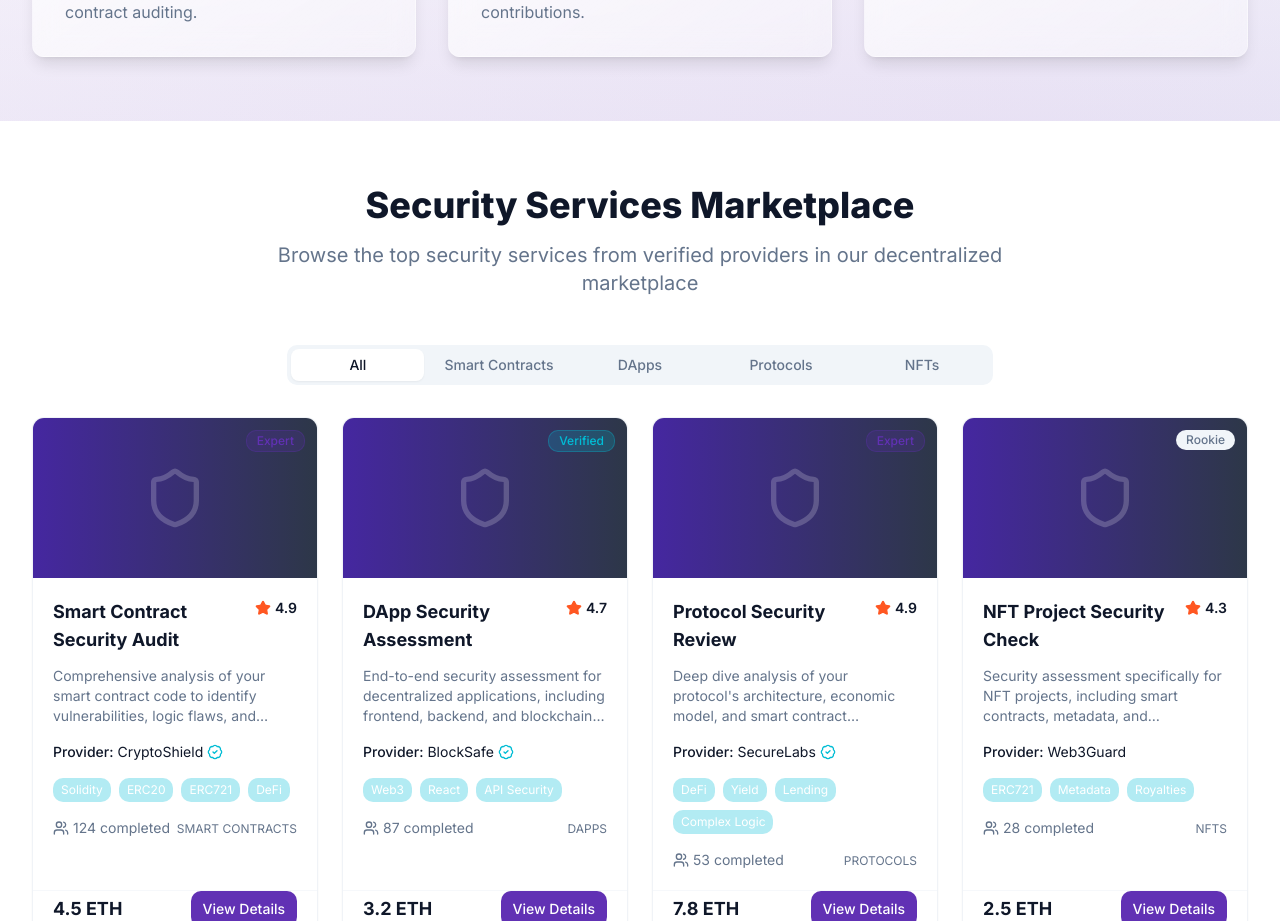
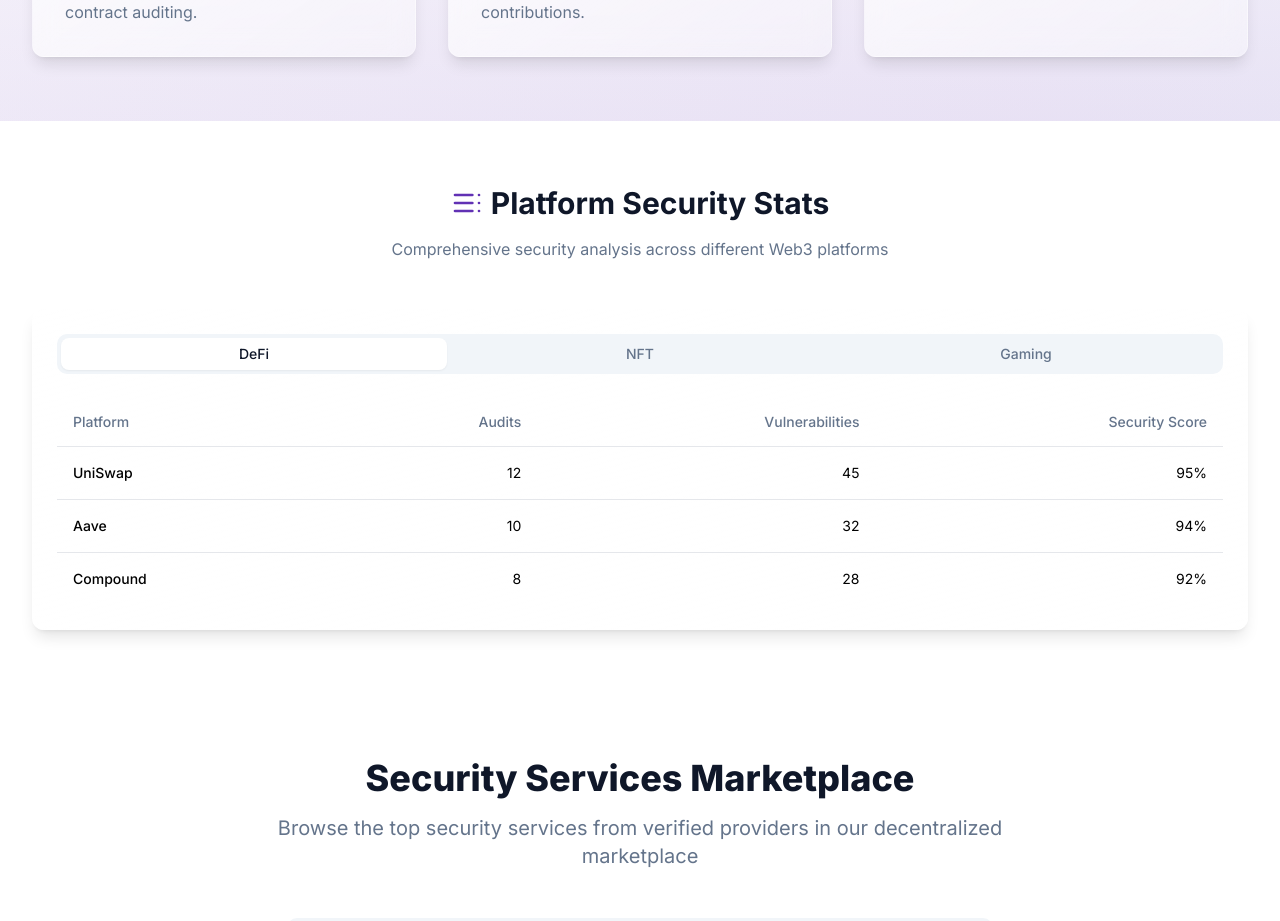
Before and after one commit to wund3run/secure-web3-arena, a React (Vite) app: page / in a window 1280 px wide. Shown: the part 1382-2303 px from the top of the page. Built offline with nearby package versions, Linux system fonts and the light colour scheme.

Commit message:
Fix: Link tabs and table on homepage
This commit links the tabs and table components on the homepage, ensuring proper navigation and functionality.

```diff
--- /dev/null
+++ b/src/components/home/audit-stats-table.tsx
@@ -0,0 +1,82 @@
+
+import { Table, TableHeader, TableBody, TableRow, TableHead, TableCell } from "@/components/ui/table";
+import { Tabs, TabsList, TabsTrigger, TabsContent } from "@/components/ui/tabs";
+import { TableOfContents } from "lucide-react";
+
+interface StatsData {
+  platform: string;
+  audits: number;
+  vulnerabilities: number;
+  securityScore: number;
+}
+
+const platformData: Record<string, StatsData[]> = {
+  defi: [
+    { platform: "UniSwap", audits: 12, vulnerabilities: 45, securityScore: 95 },
+    { platform: "Aave", audits: 10, vulnerabilities: 32, securityScore: 94 },
+    { platform: "Compound", audits: 8, vulnerabilities: 28, securityScore: 92 },
+  ],
+  nft: [
+    { platform: "OpenSea", audits: 6, vulnerabilities: 25, securityScore: 91 },
+    { platform: "Rarible", audits: 5, vulnerabilities: 18, securityScore: 89 },
+    { platform: "Foundation", audits: 4, vulnerabilities: 15, securityScore: 90 },
+  ],
+  gaming: [
+    { platform: "Axie", audits: 7, vulnerabilities: 30, securityScore: 88 },
+    { platform: "Decentraland", audits: 5, vulnerabilities: 22, securityScore: 87 },
+    { platform: "The Sandbox", audits: 4, vulnerabilities: 20, securityScore: 86 },
+  ]
+};
+
+export function AuditStatsTable() {
+  return (
+    <section className="py-16 bg-background">
+      <div className="max-w-7xl mx-auto px-4 sm:px-6 lg:px-8">
+        <div className="text-center mb-12">
+          <div className="flex items-center justify-center gap-2 mb-4">
+            <TableOfContents className="h-8 w-8 text-primary" />
+            <h2 className="text-3xl font-bold text-foreground">Platform Security Stats</h2>
+          </div>
+          <p className="text-muted-foreground">
+            Comprehensive security analysis across different Web3 platforms
+          </p>
+        </div>
+
+        <div className="glass-card p-6 rounded-xl">
+          <Tabs defaultValue="defi" className="w-full">
+            <TabsList className="grid w-full grid-cols-3 mb-6">
+              <TabsTrigger value="defi">DeFi</TabsTrigger>
+              <TabsTrigger value="nft">NFT</TabsTrigger>
+              <TabsTrigger value="gaming">Gaming</TabsTrigger>
+            </TabsList>
+
+            {Object.entries(platformData).map(([category, data]) => (
+              <TabsContent key={category} value={category}>
+                <Table>
+                  <TableHeader>
+                    <TableRow>
+                      <TableHead>Platform</TableHead>
+                      <TableHead className="text-right">Audits</TableHead>
+                      <TableHead className="text-right">Vulnerabilities</TableHead>
+                      <TableHead className="text-right">Security Score</TableHead>
+                    </TableRow>
+                  </TableHeader>
+                  <TableBody>
+                    {data.map((row) => (
+                      <TableRow key={row.platform}>
+                        <TableCell className="font-medium">{row.platform}</TableCell>
+                        <TableCell className="text-right">{row.audits}</TableCell>
+                        <TableCell className="text-right">{row.vulnerabilities}</TableCell>
+                        <TableCell className="text-right">{row.securityScore}%</TableCell>
+                      </TableRow>
+                    ))}
+                  </TableBody>
+                </Table>
+              </TabsContent>
+            ))}
+          </Tabs>
+        </div>
+      </div>
+    </section>
+  );
+}
--- a/src/pages/Index.tsx
+++ b/src/pages/Index.tsx
@@ -1,4 +1,3 @@
-
 import { Navbar } from "@/components/layout/navbar";
 import { Footer } from "@/components/layout/footer";
 import { HeroSection } from "@/components/home/hero-section";
@@ -8,10 +7,10 @@ import { ReputationSystem } from "@/components/reputation/reputation-system";
 import { ContinuousSecurity } from "@/components/security/continuous-security";
 import { GamificationSection } from "@/components/home/gamification-section";
 import { MarketplaceSection } from "@/components/home/marketplace-section";
+import { AuditStatsTable } from "@/components/home/audit-stats-table";
 import { Shield, Trophy, Users } from "lucide-react";
 import { BadgeAward } from "@/components/ui/badge-award";
 
-// Features section component
 function FeaturesSection() {
   const features = [
     {
@@ -68,7 +67,6 @@ function FeaturesSection() {
   );
 }
 
-// Stats section component
 function StatsSection() {
   const stats = [
     { id: 1, value: "500+", label: "Security Experts" },
@@ -95,7 +93,6 @@ function StatsSection() {
   );
 }
 
-// Main Index component
 const Index = () => {
   return (
     <div className="min-h-screen flex flex-col bg-gradient-to-br from-white via-primary/5 to-secondary/5">
@@ -104,6 +101,7 @@ const Index = () => {
         <HeroSection />
         <StatsSection />
         <FeaturesSection />
+        <AuditStatsTable />
         <MarketplaceSection />
         <GamificationSection />
 
```
